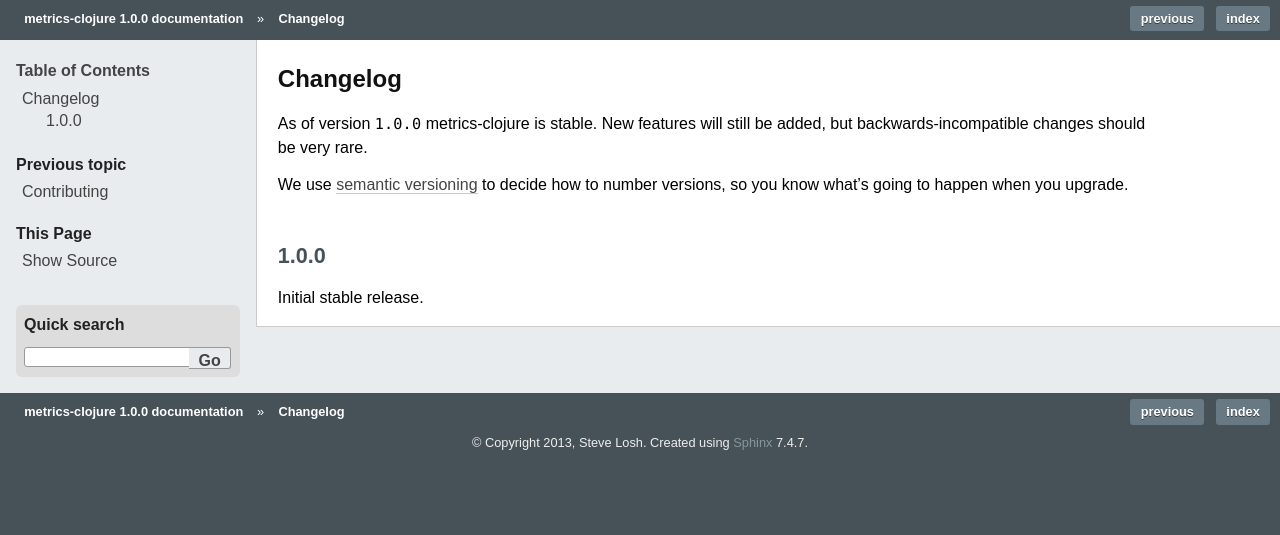
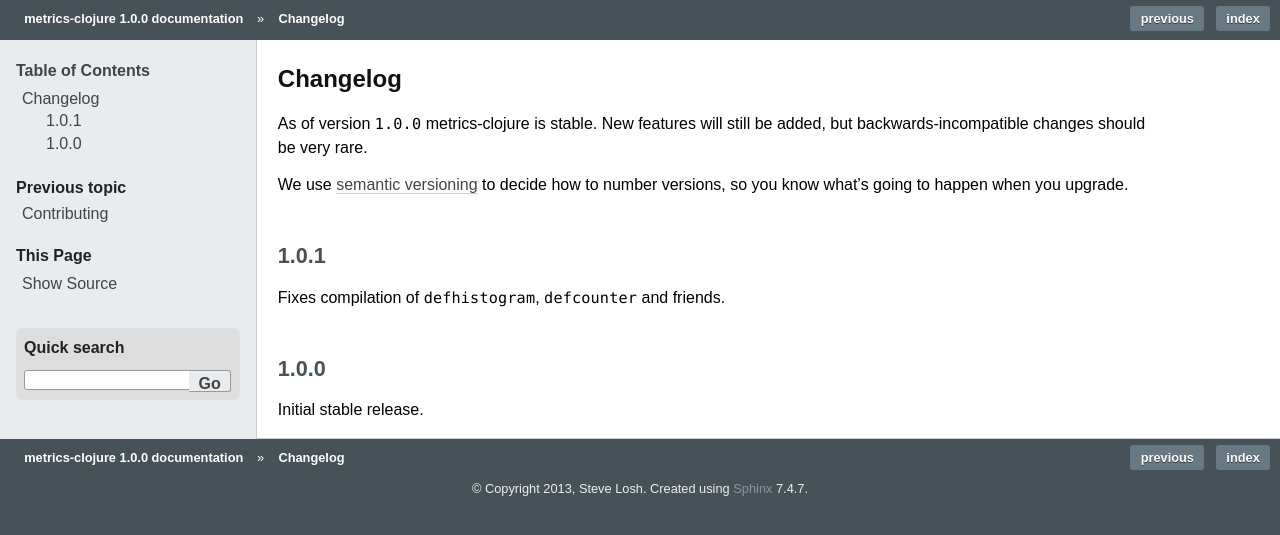
Before and after one commit to clj-commons/metrics-clojure, a Sphinx documentation site: the page built from docs/source/changelog.rst, in a window 1280 px wide. Shown: the top 535 px of the page. Built offline with Sphinx 7.4.7, drawn with Linux system fonts in a browser that asks for light colours.

Commit message:
Update change log

```diff
--- a/docs/source/changelog.rst
+++ b/docs/source/changelog.rst
@@ -7,6 +7,13 @@ added, but backwards-incompatible changes should be very rare.
 We use `semantic versioning <http://semver.org/>`_ to decide how to number
 versions, so you know what's going to happen when you upgrade.
 
+
+1.0.1
+-----
+
+Fixes compilation of ``defhistogram``, ``defcounter`` and friends.
+
+
 1.0.0
 -----
 
```
